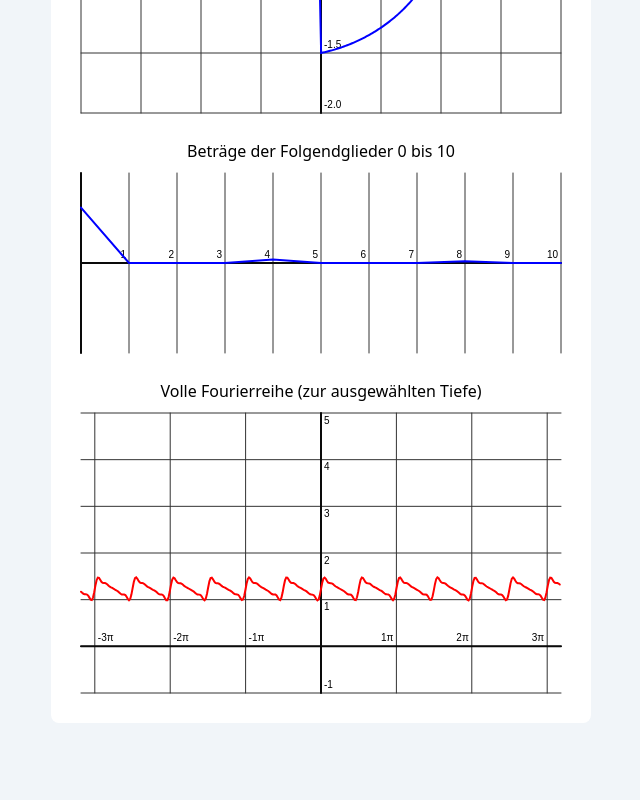
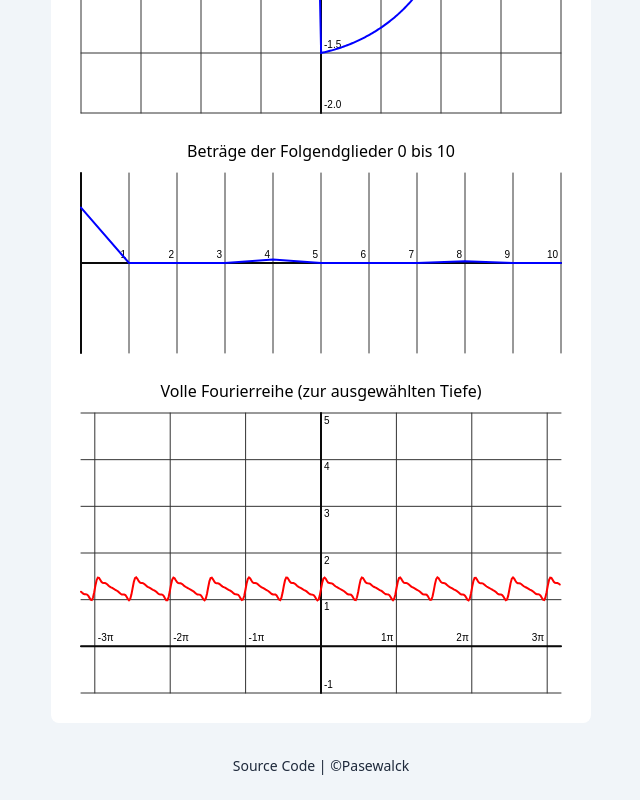
Before and after one commit to pasewalck/phm-simulation, a website built with Vite: page index.html in a window 1280 px wide. Shown: the part 757-1557 px from the top of the page, without its empty margins (319-959 px from the left). Before the commit the page ends 1504 px from the top, so only its background shows below. Built offline with nearby package versions, Linux system fonts and the light colour scheme.

Commit message:
feat: add footer

```diff
--- a/index.html
+++ b/index.html
@@ -36,7 +36,16 @@
         </div>
         <div id="g2-visuals-3"></div>
       </div>
+
+
+
     </div>
+
+    <footer class="flex items-center justify-center w-full">
+      <div class="text-slate-800 text-[14px] select-none text-center"><a
+          href="https://github.com/pasewalck/phm-simulation" class="hover:text-slate-900">Source Code</a> |
+        ©Pasewalck</div>
+    </footer>
   </div>
 
 </body>
```
